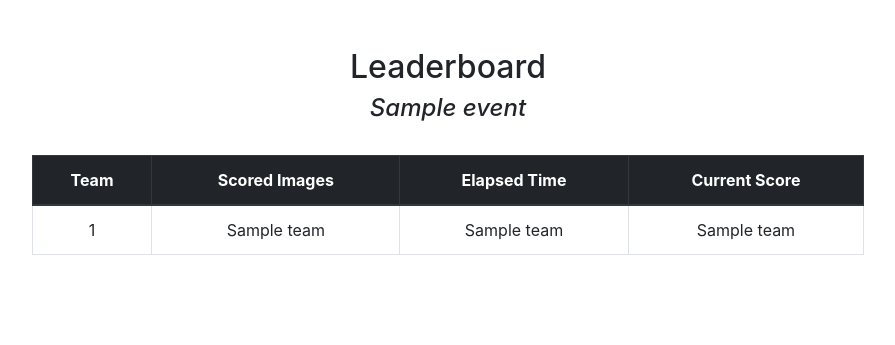
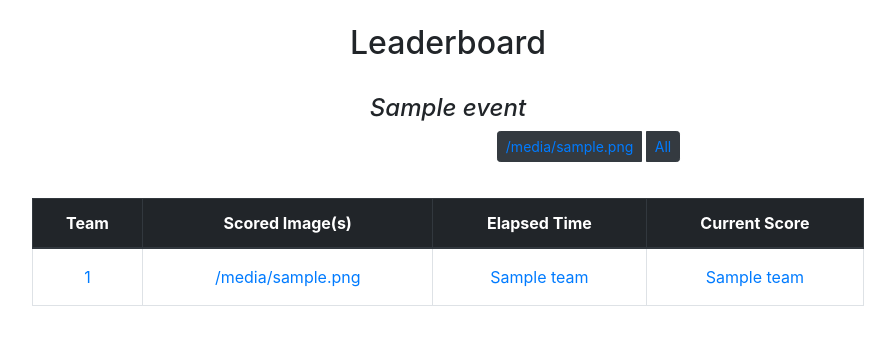
Before and after one commit to elysium-suite/minos, a Flask app: template engine/templates/scores_css.html in a window 1280 px wide. Shown: the part 56-401 px from the top of the page, without its empty margins (192-1087 px from the left). Run offline with Flask 2, Linux system fonts and the light colour scheme; the template is opened without the code that fills it: most values are stand-ins (such as "Sample title", 1, 10 or a date in 2020); parts of the project's set-up code (start-up, migrations or seed data) failed here and were passed over; some libraries are stand-ins or nearby versions.

Commit message:
Add filtering by image per the demands of the crowd

```diff
--- a/engine/server.py
+++ b/engine/server.py
@@ -202,7 +202,6 @@ def css():
         if not team in teams:
             team = db.remove_alias(team, em.remote)
         if team in teams:
-
             if team not in team_data or (team in team_data and (datetime.now() - team_data[team]["refresh_time"]) > refresh_threshold):
                 print("[INFO] Refreshing data for team", team)
                 labels, image_data, scores = db.get_css_score(team, em.remote)
@@ -245,15 +244,29 @@ def css():
         else:
             print("[ERROR] Invalid team specified:", request.args["team"])
 
+    # If filter by image:
+    images = db.get_css_images(em.remote)
+    image = None
+    if "image" in request.args:
+        image = request.args["image"]
+        if image not in images:
+            print("[ERROR] Invalid image specified:", image)
+            image = None
+        else:
+            print("[INFO] Fetching CSS scoreboard for image", image)
+            team_scores = db.get_css_scores(em.remote, image=image)
+
     # Main scoreboard view
-    time_since_refresh = datetime.now() - scoreboard_time_refresh
-    if time_since_refresh > refresh_threshold:
-        print("[INFO] Refreshing CSS scoreboard...")
-        team_scores = db.get_css_scores(em.remote)
-        scoreboard_time_refresh = datetime.now()
+    if not image:
+        time_since_refresh = datetime.now() - scoreboard_time_refresh
+        if time_since_refresh > refresh_threshold:
+            print("[INFO] Refreshing CSS scoreboard...")
+            team_scores = db.get_css_scores(em.remote)
+            scoreboard_time_refresh = datetime.now()
     if "team_aliases" in em.remote:
         team_scores = db.apply_aliases(team_scores, em.remote)
-    return render_template("scores_css.html", team_scores=team_scores, event=event, css_mode=css_mode)
+
+    return render_template("scores_css.html", team_scores=team_scores, event=event, css_mode=css_mode, images=images, image=image)
 
 @app.route('/scores/css/update', methods=['POST'])
 def css_update():
@@ -377,6 +390,7 @@ def css_status():
     return("OK")
 
 @app.route('/scores/css/export')
+@admin_required
 def css_csv():
     em.load()
     csv_buffer = BytesIO()
--- a/engine/templates/base.html
+++ b/engine/templates/base.html
@@ -10,6 +10,7 @@
         <script src="/static/js/feather.min.js"></script>
         <script src="/static/js/bootstrap-4.0.0.min.js"></script>
         <script src="/static/js/scripts.js"></script>
+        <meta name="viewport" content="width=device-width, initial-scale=1">
         {% block head %}
         {% endblock%}
     </head>
--- a/engine/templates/scores_css.html
+++ b/engine/templates/scores_css.html
@@ -6,8 +6,25 @@
 
 {% block content %}
 
+<style>
+
+    .table td {
+        margin: 0;
+        padding: 0;
+    }
+
+    .table td a {
+        display: block;
+        padding: 16px;
+        text-decoration: none;
+    }
+
+    .btn-group a {
+        display: block;
+        text-decoration: none;
+    }
+
     {% if css_mode %}
-    <style>
     body {
         background-color: #212529;
     }
@@ -31,9 +48,7 @@
     td {
         cursor: pointer;
     }
-    </style>
     {% else %}
-    <style>
     h2, h4, h6 {
         text-align: center;
     }
@@ -45,17 +60,46 @@
     td {
         cursor: pointer;
     }
+    {% endif %}
 </style>
-{% endif %}
-<br/>
 
 <h2>Leaderboard</h2>
+<br>
 {% if current_user.is_admin %}
     <h6><a href="/scores/css/export"><i>Export CSV</i></a></h6>
 {% endif %}
 {% if event %}
     <h4><i>{{ event }}</i></h4>
-    {% endif %}<br>
+{% endif %}
+<div style="display: flex; justify-content: center; align-items: baseline;">
+    {% if image %}
+        <p style="color: white; margin-right: 1rem;">
+            Only showing <b>{{ image }}!</b>
+        </p>
+    {% else %}
+        <p style="color: white; margin-right: 1rem;">
+            Filter by image:
+        </p>
+    {% endif %}
+    <div class="btn-group btn-group-sm" role="group" aria-label="Basic example">
+        {% for image_item in images %}
+        <button type="button" class="btn btn-dark">
+            <a href="/scores/css?image={{ image_item }}">
+                {{ image_item }}
+            </a>
+        </button>
+        &nbsp;
+        {% endfor %}
+        {% if image %}
+        <button type="button" class="btn btn-dark">
+            <a href="/scores/css">
+                All
+            </a>
+        </button>
+        {% endif %}
+    </div>
+</div>
+<br>
 {% if css_mode %}
 <table class="table table-borderless table-dark table-hover">
 {% else %}
@@ -63,19 +107,42 @@
 {% endif %}
     <thead class="thead-dark">
         <th>Team</th>
-            <th>Scored Images</th>
+        <th>Scored Image(s)</th>
         <th>Elapsed Time</th>
         <th>Current Score</th>
     </thead>
     <tbody>
         {% for team in team_scores %}
         <tr>
-                    <td class='clickable' data-href='/scores/css?team={{ team[0] }}'>{{ team[0] }}</td>
-                    <td class='clickable' data-href='/scores/css?team={{ team[0] }}'>{{ team[1] }}</td>
-                    <td class='clickable' data-href='/scores/css?team={{ team[0] }}'>{{ team[2] }}</td>
-                    <td class='clickable' data-href='/scores/css?team={{ team[0] }}'>{{ team[3] }}</td>
+            <td>
+                <a href="/scores/css?team={{ team[0] }}">
+                    {{ team[0] }}
+                </a>
+            </td>
+            {% if not image %}
+            <td>
+                <a href="/scores/css?team={{ team[0] }}">
+                    {{ team[1] }}
+                </a>
+            </td>
+            {% else %}
+            <td>
+                <a href="/scores/css?team={{ team[0] }}">
+                    {{ image }}
+                </a>
+            </td>
+            {% endif %}
+            <td>
+                <a href="/scores/css?team={{ team[0] }}">
+                    {{ team[2] }}
+                </a>
+            </td>
+            <td>
+                <a href="/scores/css?team={{ team[0] }}">
+                    {{ team[3] }}
+                </a>
+            </td>
         </tr>
-
         {% endfor %}
     </tbody>
 </table>
--- a/engine/templates/scores_css_details.html
+++ b/engine/templates/scores_css_details.html
@@ -99,6 +99,9 @@
 
     <!-- Graph of scores over time -->
     <br><br><h4>Scores Over Time</h4><br>
+    <noscript>
+        <p style="color: white; text-align: center">The score graph uses Chart.js, and thus doesn't function without JavaScript.</p>
+    </noscript>
     <canvas id="scoresOverTime" height="100%"></canvas>
 
     <script>
```
Also changed, not shown: engine/db.py (+48 -18 lines). Lines whose indentation alone changed are shown as unchanged.
